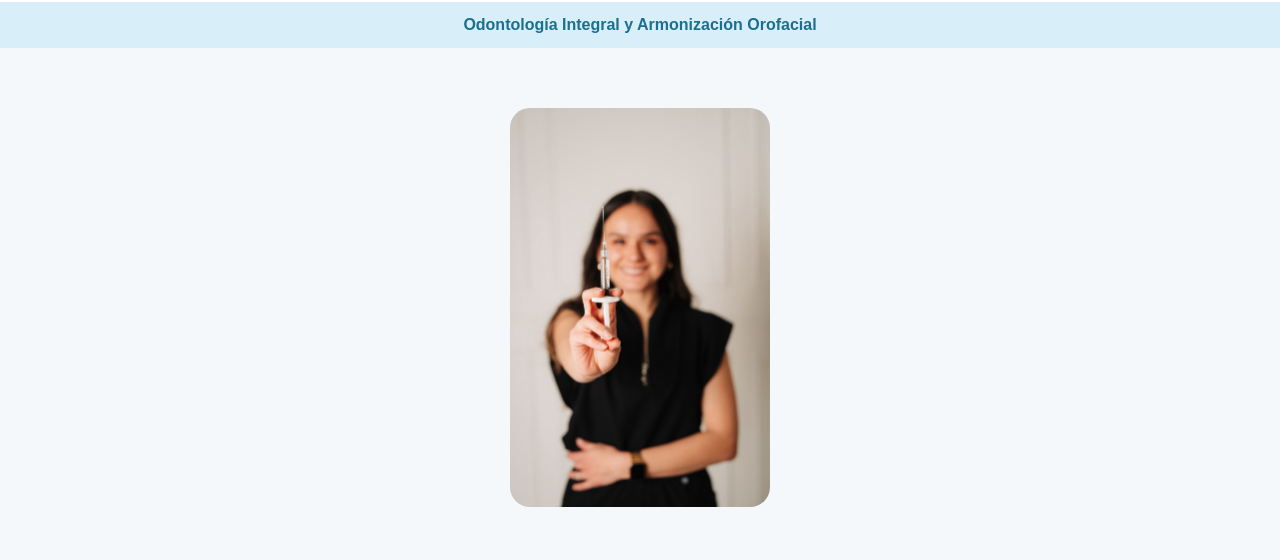
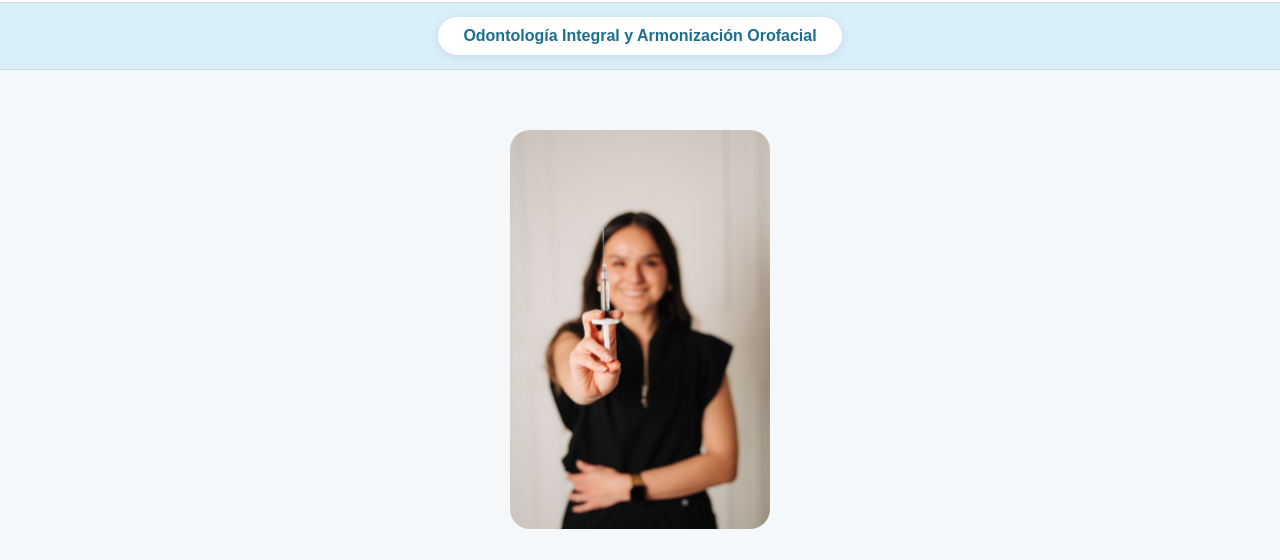
Before and after one commit to Clinicadentalrejuvenece/website, a plain HTML site: page index.html in a window 1280 px wide. Shown: the part 124-684 px from the top of the page. Drawn offline with Linux system fonts and the light colour scheme.

Commit message:
Update index.html

```diff
--- a/index.html
+++ b/index.html
@@ -67,6 +67,18 @@
     padding:14px;
     color:#1b6f8f;
     font-weight:bold;
+    display:flex;
+    justify-content:center;
+    align-items:center;
+    border-top:1px solid #c7dfe8;
+    border-bottom:1px solid #c7dfe8;
+}
+
+.banner span{
+    background:white;
+    padding:10px 25px;
+    border-radius:30px;
+    box-shadow:0 2px 10px rgba(0,0,0,0.08);
 }
 
     .hero{
```
Lines whose indentation alone changed are shown as unchanged.
